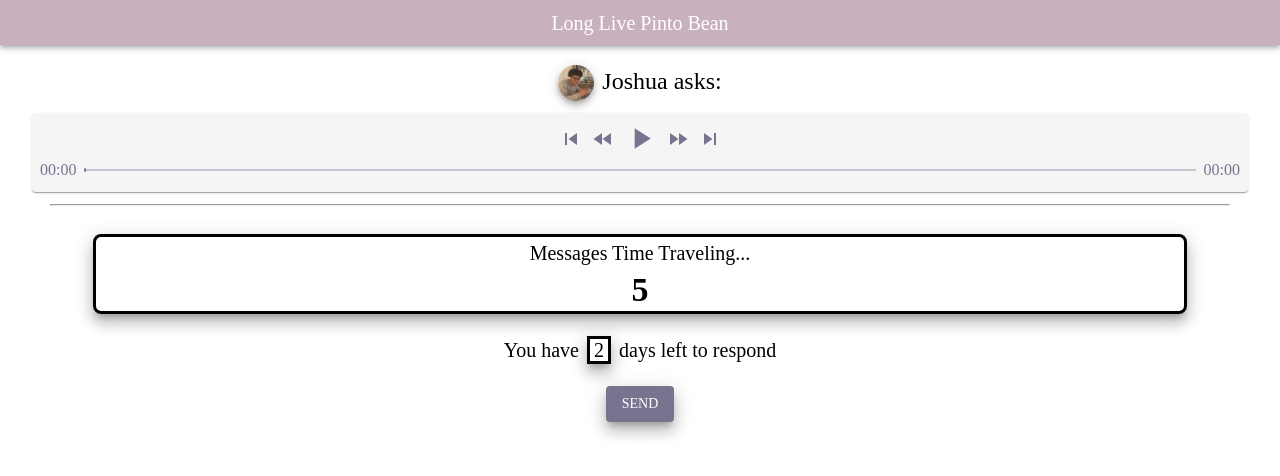
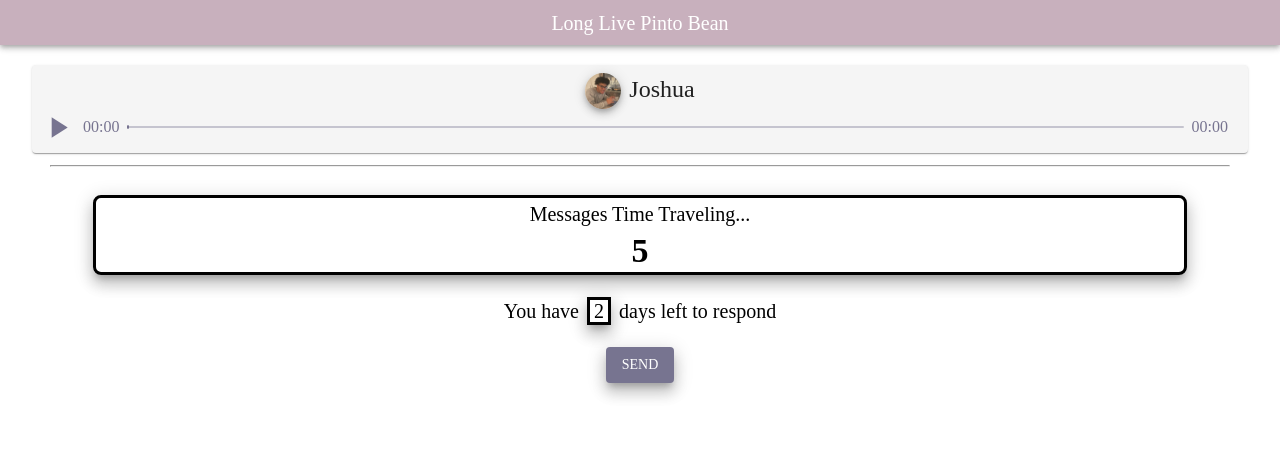
Before and after one commit to daniel-moon32/VoicePals, a React (Create React App) app: page / in a window 1280 px wide. Shown: the top 476 px of the page. Built offline with nearby package versions, Linux system fonts and the light colour scheme.

Commit message:
Finished replying for now

```diff
--- a/src/components/QuestionAudio.jsx
+++ b/src/components/QuestionAudio.jsx
@@ -1,14 +1,8 @@
 import * as React from 'react';
-import Avatar from '@mui/material/Avatar';
-// import Button from '@mui/material/Button';
-import Stack from '@mui/material/Stack';
-import { createTheme, Typography } from '@mui/material';
+import { createTheme } from '@mui/material';
 import { ThemeProvider } from '@mui/system';
 
-import Player from './Player';
-// import Sorry from '../audio/Sorry.mp3';
-// import SorryTranscript from '../transcripts/Sorry.vtt';
-import Josh from '../images/Josh.png';
+import QuestionPlayer from './QuestionPlayer';
 
 export default function QuestionAudio() {
   const theme = createTheme({
@@ -22,29 +16,7 @@ export default function QuestionAudio() {
   return (
     <center>
       <ThemeProvider theme={theme}>
-        <Stack direction="row" spacing={1} justifyContent="center" sx={{ pb: 1.5 }}>
-          <Avatar
-            alt="Josh Belser"
-            src={Josh}
-            sx={{
-              boxShadow: 5, width: 36, height: 36,
-            }}
-          />
-          <Typography variant="h5">Joshua asks:</Typography>
-        </Stack>
-        <Player />
-        {/* <Stack direction="row" spacing={1} justifyContent="center" sx={{ mx: 2 }}>
-          <audio controls>
-            <source src={Sorry} type="audio/mpeg" />
-            <track src={SorryTranscript} kind="captions" srcLang="en" label="english_captions" />
-            Your browser does not support the audio element.
-          </audio>
-          <Button variant="contained" size="small" sx={{ bgcolor: '#777490', boxShadow: 10 }}>
-            <Typography variant="caption" sx={{ fontsize: 0.1, p: 0 }}>
-              Convert to Text
-            </Typography>
-          </Button>
-        </Stack> */}
+        <QuestionPlayer />
         <hr style={{ width: '92%' }} />
       </ThemeProvider>
     </center>
--- /dev/null
+++ b/src/components/QuestionPlayer.jsx
@@ -0,0 +1,127 @@
+import React, { useState, useEffect, useRef } from 'react';
+import {
+  styled, Typography, Slider,
+  Paper, Stack, Box,
+} from '@mui/material';
+
+import Avatar from '@mui/material/Avatar';
+import PauseIcon from '@mui/icons-material/Pause';
+import PlayArrowIcon from '@mui/icons-material/PlayArrow';
+
+import fade from '../music/As You Fade Away - NEFFEX.mp3';
+import enough from '../music/Enough - NEFFEX.mp3';
+import immortal from '../music/Immortal - NEFFEX.mp3';
+import playDead from '../music/Play Dead - NEFFEX.mp3';
+import winning from '../music/Winning - NEFFEX.mp3';
+import Josh from '../images/Josh.png';
+
+const CustomPaper = styled(Paper)(({ theme }) => ({
+  backgroundColor: '#F5F5F5',
+  marginLeft: theme.spacing(4),
+  marginRight: theme.spacing(4),
+  marginBottom: theme.spacing(1.5),
+  padding: theme.spacing(1),
+}));
+
+const PSlider = styled(Slider)(({ theme, ...props }) => ({
+  color: '#777490',
+  height: 2,
+  '&:hover': {
+    cursor: 'auto',
+  },
+  '& .MuiSlider-thumb': {
+    width: '13px',
+    height: '13px',
+    display: props.thumbless ? 'none' : 'block',
+  },
+}));
+
+const playlist = [fade, enough, immortal, playDead, winning];
+
+export default function Player() {
+  const audioPlayer = useRef();
+
+  const [index] = useState(0);
+
+  const [currentSong] = useState(playlist[index]);
+
+  const [isPlaying, setIsPlaying] = useState(false);
+  const [volume] = useState(30);
+  const [mute] = useState(false);
+
+  const [elapsed, setElapsed] = useState(0);
+  const [duration, setDuration] = useState(0);
+
+  useEffect(() => {
+    if (audioPlayer) {
+      audioPlayer.current.volume = volume / 100;
+    }
+
+    if (isPlaying) {
+      setInterval(() => {
+        const duration2 = Math.floor(audioPlayer?.current?.duration);
+        const elapsed2 = Math.floor(audioPlayer?.current?.currentTime);
+
+        setDuration(duration2);
+        setElapsed(elapsed2);
+      }, 100);
+    }
+  }, [
+    volume, isPlaying,
+  ]);
+
+  function formatTime(time) {
+    if (time && !Number.isNaN(time)) {
+      const minutes = Math.floor(time / 60) < 10 ? `0${Math.floor(time / 60)}` : Math.floor(time / 60);
+      const seconds = Math.floor(time % 60) < 10 ? `0${Math.floor(time % 60)}` : Math.floor(time % 60);
+
+      return `${minutes}:${seconds}`;
+    }
+    return '00:00';
+  }
+
+  const togglePlay = () => {
+    if (!isPlaying) {
+      audioPlayer.current.play();
+    } else {
+      audioPlayer.current.pause();
+    }
+    setIsPlaying((prev) => !prev);
+  };
+
+  return (
+    <>
+      <audio src={currentSong} ref={audioPlayer} muted={mute} />
+      <CustomPaper>
+        <Box sx={{ display: 'flex', justifyContent: 'space-evenly' }}>
+          <Stack direction="row" spacing={1} justifyContent="center" sx={{ pb: 0.1 }}>
+            <Avatar
+              alt="Josh Belser"
+              src={Josh}
+              sx={{
+                boxShadow: 5, width: 36, height: 36,
+              }}
+            />
+            <Typography variant="h5">Joshua</Typography>
+          </Stack>
+        </Box>
+        <Stack
+          spacing={1}
+          direction="row"
+          sx={{
+            display: 'flex',
+            alignItems: 'center',
+            pr: 1.5,
+          }}
+        >
+          {!isPlaying
+            ? <PlayArrowIcon fontSize="large" sx={{ color: '#777490', '&:hover': { color: 'white' } }} onClick={togglePlay} />
+            : <PauseIcon fontSize="large" sx={{ color: '#777490', '&:hover': { color: 'white' } }} onClick={togglePlay} />}
+          <Typography sx={{ color: '#777490' }}>{formatTime(elapsed)}</Typography>
+          <PSlider thumbless value={elapsed} max={duration} />
+          <Typography sx={{ color: '#777490' }}>{formatTime(duration - elapsed)}</Typography>
+        </Stack>
+      </CustomPaper>
+    </>
+  );
+}
```
